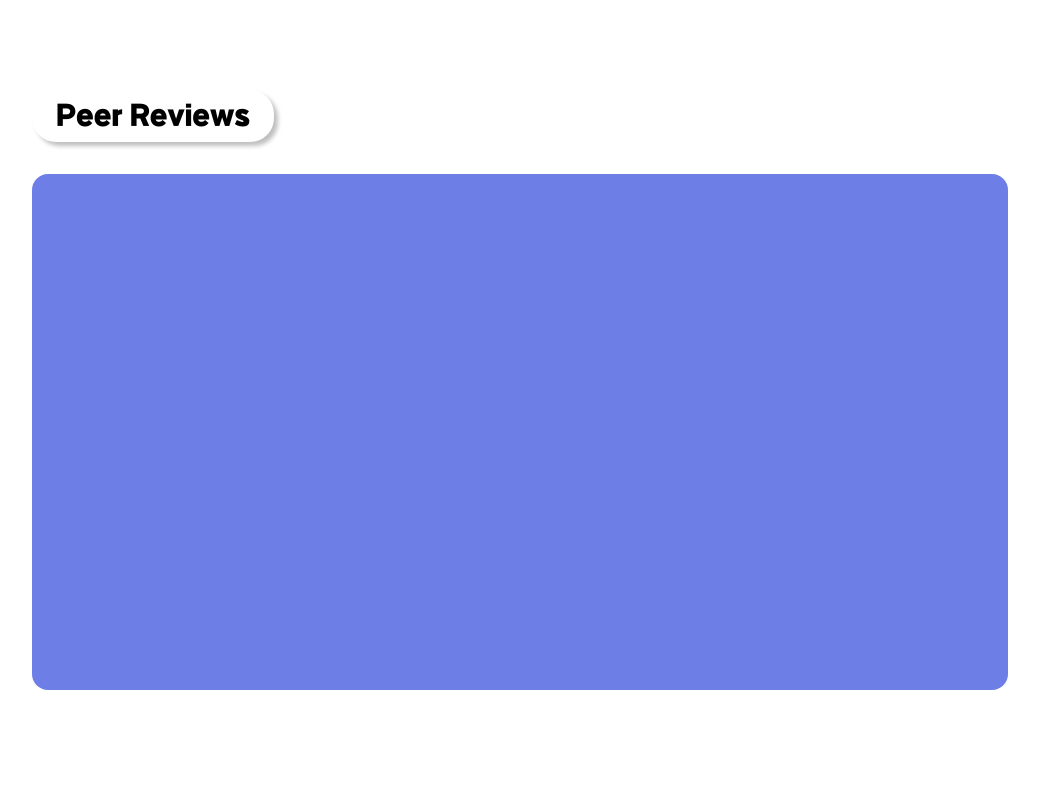
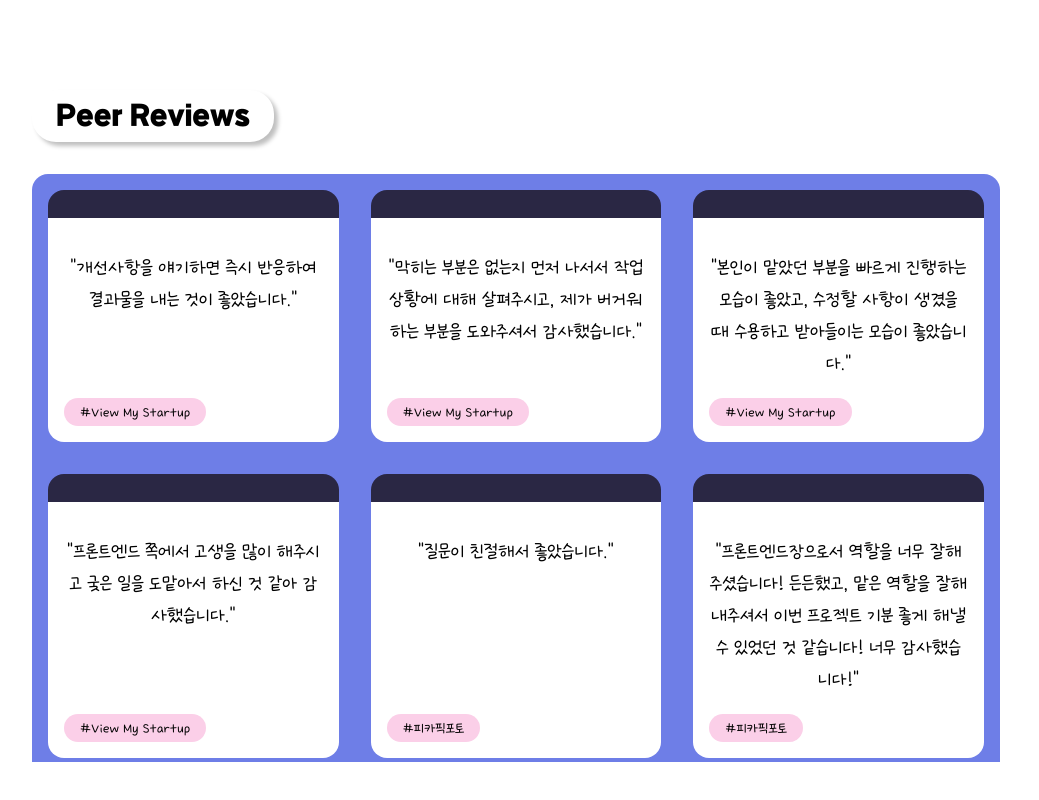
Before and after one commit to Seo-Yurim/portfolio, a Next.js app: page / in a window 1280 px wide. Shown: the part 3174-3974 px from the top of the page, without its empty margins (240-1279 px from the left). Built offline with nearby package versions, Linux system fonts and the light colour scheme.

Commit message:
FEAT: 피어리뷰 섹션 초안 완성

```diff
--- a/src/app/components/peer-review.tsx
+++ b/src/app/components/peer-review.tsx
@@ -1,10 +1,95 @@
+const reviews = [
+  {
+    message: "개선사항을 얘기하면 즉시 반응하여 결과물을 내는 것이 좋았습니다.",
+    project: "View My Startup",
+  },
+  {
+    message:
+      "막히는 부분은 없는지 먼저 나서서 작업상황에 대해 살펴주시고, 제가 버거워하는 부분을 도와주셔서 감사했습니다.",
+    project: "View My Startup",
+  },
+  {
+    message:
+      "본인이 맡았던 부분을 빠르게 진행하는 모습이 좋았고, 수정할 사항이 생겼을 때 수용하고 받아들이는 모습이 좋았습니다.",
+    project: "View My Startup",
+  },
+  {
+    message: "프론트엔드 쪽에서 고생을 많이 해주시고 궂은 일을 도맡아서 하신 것 같아 감사했습니다.",
+    project: "View My Startup",
+  },
+  { message: "질문이 친절해서 좋았습니다.", project: "피카픽포토" },
+  {
+    message:
+      "프론트엔드장으로서 역할을 너무 잘해주셨습니다! 든든했고, 맡은 역할을 잘해내주셔서 이번 프로젝트 기분 좋게 해낼 수 있었던 것 같습니다! 너무 감사했습니다!",
+    project: "피카픽포토",
+  },
+  {
+    message:
+      "맡은 파트상 많은 교류가 없었지만 대체적으로 코딩 능력이 좋은 것 같고 프론트엔드장으로써 잘 정리하고 챙겨주시는 것 같습니다!",
+    project: "피카픽포토",
+  },
+  {
+    message:
+      "모르는 부분이 생겼을 때 연락을 드리면 친절하게 해결해주시고, 막히던 부분을 직접 테스트 해보고 방법을 알려주셨던 점이 정말 감사했습니다. 프론트장으로서 매일 의견을 합쳐서 발표해주시던 모습도 너무 멋졌어요! 컴포넌트 사이즈 여쭤봤을때도 바로 해결하시는 모습이 너무 멋지다 생각했습니다!",
+    project: "피카픽포토",
+  },
+  { message: "프론트장으로써 책임감을 가지고 하시는 모습이 좋았습니다.", project: "피카픽포토" },
+  {
+    message: "부트캠프 뿐만아닌, 회사에서도 만나뵙고 싶은 팀원분이셨습니다!",
+    project: "피카픽포토",
+  },
+  {
+    message:
+      "컴포넌트의 세분화와 재사용성을 고려한 설계, 지속적인 리팩토링 및 개선하려는 노력이 앞으로의 성장에 큰 도움이 될 것 같습니다.",
+    project: "핏메이트 - Fitmate",
+  },
+  {
+    message: "항상 상대방이 불편하지 않게 대화를 해주셔서 좋았습니다.",
+    project: "핏메이트 - Fitmate",
+  },
+  {
+    message:
+      "useGet hook 을 도입하셔서 tanstack-query를 사용하셨는데, queryKey 관리도 편하고, cache 관리하기도 편해서 저도 도입해서 썼었습니다. 디자인 감각도 좋으셔서 전반적인 UI/UX 관리도 해주시고 많이 배웠던거 같습니다.",
+    project: "핏메이트 - Fitmate",
+  },
+  {
+    message:
+      "프론트장을 맡아서 책임감있게 끝까지 관리와 작업을 해주신 것 같아 좋았고 대답을 제일 잘 해주시고 의견도 많이 내주셔서 감사했습니다.",
+    project: "핏메이트 - Fitmate",
+  },
+  {
+    message: "친절하시고, 못하고 실수한 부분도 뭐라하지 않고 잘 알려주셔서 감사했습니다.",
+    project: "핏메이트 - Fitmate",
+  },
+];
+
 export function PeerReview() {
   return (
     <section id="peer-review" className="container flex h-screen flex-col gap-8 py-16">
       <h2 className="w-fit rounded-3xl bg-white px-6 py-2 font-GWT text-3xl text-black shadow-right-down">
         Peer Reviews
       </h2>
-      <div className="grid h-[516px] grid-cols-3 gap-2 rounded-2xl bg-primary p-4"></div>
+      <div className="overflow-y-auto scrollbar-thin scrollbar-track-transparent scrollbar-thumb-primary-foreground">
+        <div className="mr-2 grid auto-rows-auto grid-cols-3 gap-8 rounded-2xl bg-primary p-4">
+          {reviews.map((review, idx) => (
+            <ReviewCard key={idx} message={review.message} project={review.project} />
+          ))}
+        </div>
+      </div>
     </section>
   );
 }
+
+function ReviewCard({ message, project }: { message: string; project: string }) {
+  return (
+    <div className="flex flex-col">
+      <div className="h-8 rounded-t-2xl bg-primary-foreground" />
+      <div className="flex h-full flex-col justify-between rounded-b-2xl bg-white p-4 font-GWS text-black">
+        <p className="py-4 text-center text-2xl">"{message}"</p>
+        <div className="w-fit rounded-full bg-pink-200 px-4">
+          <p className="text-lg">#{project}</p>
+        </div>
+      </div>
+    </div>
+  );
+}
```
